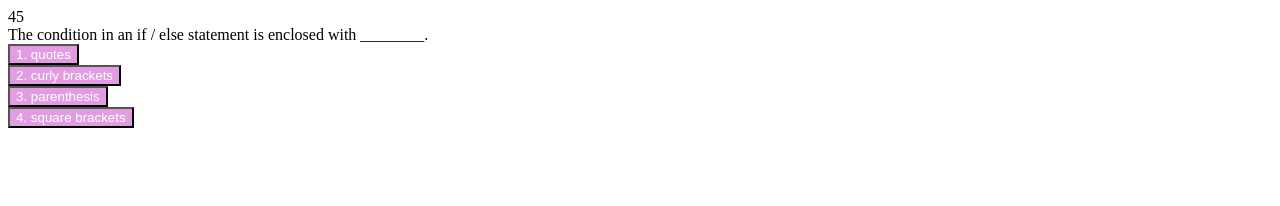
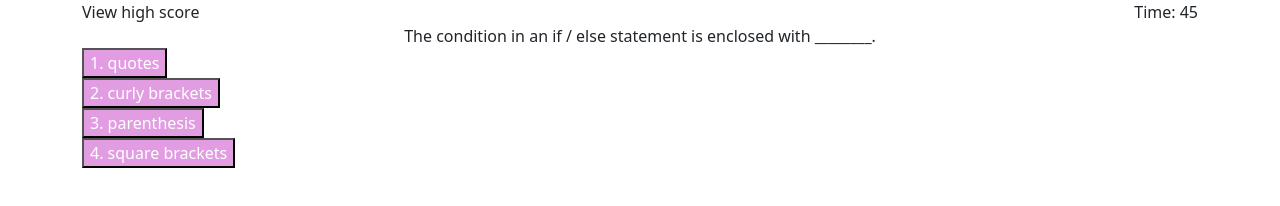
Before and after one commit to stephgeorge22/CodeQuiz, a plain HTML site: page index.html in a window 1280 px wide. Drawn offline with nearby package versions, Linux system fonts and the light colour scheme.

Commit message:
intial quiz structure on page

```diff
--- a/assets/css/style.css
+++ b/assets/css/style.css
@@ -1,7 +1,6 @@
 .choices {
     background-color: rgb(226, 157, 226);
     color: white;
-    display: block;
 }
 
 .choices:hover {
--- a/assets/js/script.js
+++ b/assets/js/script.js
@@ -45,10 +45,10 @@ function endQuiz() {
   var body = document.body;
   body.innerHTML = "Game over, You scored " + correctCount;
 }
-
+// time
 function updateTime() {
   time--;
-  timerEl.textContent = time;
+  timerEl.textContent = "Time: " + time;
   if (time <= 0) {
     endQuiz();
   }
@@ -75,8 +75,6 @@ function renderQuestion() {
   // create dynamic buttons
   for (var i = 0; i < choicesLenth; i++) {
     var questionListItem = document.createElement("button");
-    // document.getElementById("myList").style.listStyleType = listValue;
-    // optionListEl.style.listStyleType = listValue;
     questionListItem.textContent = choices[i];
     questionListItem.setAttribute("class", "choices");
     optionListEl.append(questionListItem);
@@ -92,6 +90,12 @@ function nextQuestion() {
 }
 
 function checkAnswer(event) {
+
+    // define horizontal line
+    // var line = document.createElement("hr");
+    // line.setAttribute("width", "100px");
+    // document.body.appendChild(line);
+
   clearInterval(intervalId);
   if (event.target.matches("button")) {
     var answer = event.target.textContent;
@@ -103,6 +107,7 @@ function checkAnswer(event) {
       time = time - 5;
       timerEl.textContent = time;
     }
+    // $('#line-div').html(line);
   }
   setTimeout(nextQuestion, 2000);
 }
--- a/index.html
+++ b/index.html
@@ -6,15 +6,30 @@
     <meta name="viewport" content="width=device-width, initial-scale=1.0">
     <title>Code Quiz</title>
     <link rel="stylesheet" href="./assets/css/style.css" />
+    <link href="https://cdn.jsdelivr.net/npm/bootstrap@5.0.1/dist/css/bootstrap.min.css" rel="stylesheet" integrity="sha384-+0n0xVW2eSR5OomGNYDnhzAbDsOXxcvSN1TPprVMTNDbiYZCxYbOOl7+AMvyTG2x" crossorigin="anonymous">
 </head>
 <body>
-    <div id="timer"></div>
-
-    <div id="question"></div>
-
-    <div id="option-list"></div>
-
-    <div id="question-result"></div>
+    <div class="container">
+        <div class="row text-left">
+          <div class="col text-left">
+            View high score
+          </div>
+          <div id="timer" class="col text-end"></div>
+        </div>
+        <div class="row text-center">
+            <div id="question" class="col"></div>
+        </div>
+        <div class="row">
+            <div id="option-list" class="col-12 btn-group-vertical"></div>
+        </div>
+        <!-- div for line --->
+        <div class="row text-center">
+            <div id="line-div" class="col"></div>
+        </div>
+        <div class="row text-center">
+            <div id="question-result" class="col"></div>
+        </div>
+    </div>
 
     <script src="./assets/js/script.js"></script>
 </body>
```
